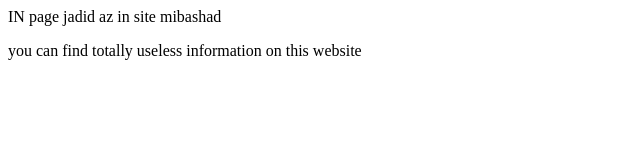
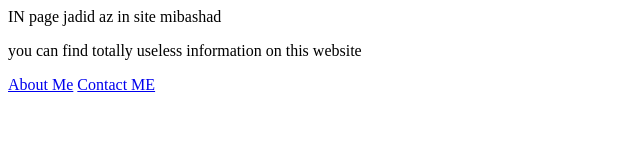
Before and after one commit to fathiashtiyani/mygittest, a plain HTML site: page index.html in a window 1280 px wide. Shown: the whole page, without its empty margins (0-640 px from the left). Drawn offline with Linux system fonts and the light colour scheme.

Commit message:
Add Links

```diff
--- a/index.html
+++ b/index.html
@@ -3,5 +3,7 @@
 	<title>	My Homepage </title>
 	<p> IN page jadid az in site mibashad </p>
         <p> you can find totally useless information on this website </p>
+	<a href="abouteme.html">About Me</a>
+        <a href="contactme.html">Contact ME</a>
 </head>
 </html>
```
